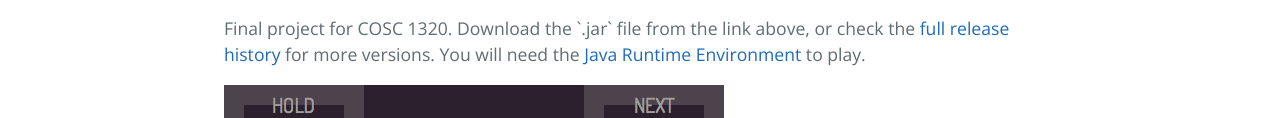
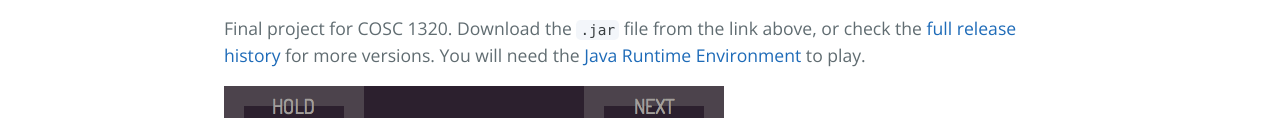
Before and after one commit to mdciotti/tetris, a plain HTML site: page index.html in a window 1280 px wide. Shown: the part 470-588 px from the top of the page. Drawn offline with nearby package versions, Linux system fonts and the light colour scheme.

Commit message:
Update index.html

```diff
--- a/index.html
+++ b/index.html
@@ -21,7 +21,7 @@
       <h1>
 <a id="tetris" class="anchor" href="#tetris" aria-hidden="true"><span aria-hidden="true" class="octicon octicon-link"></span></a>Tetris</h1>
 
-<p>Final project for COSC 1320. Download the `.jar` file from the link above, or check the <a href="https://github.com/mdciotti/tetris/releases">full release history</a> for more versions. You will need the <a href="https://java.com/en/">Java Runtime Environment</a> to play.</p>
+<p>Final project for COSC 1320. Download the <code>.jar</code> file from the link above, or check the <a href="https://github.com/mdciotti/tetris/releases">full release history</a> for more versions. You will need the <a href="https://java.com/en/">Java Runtime Environment</a> to play.</p>
 
 <p><img src="http://mdciotti.github.io/tetris/preview-01.png" alt="Preview 1">
 <img src="http://mdciotti.github.io/tetris/preview-02.png" alt="Preview 2">
```
